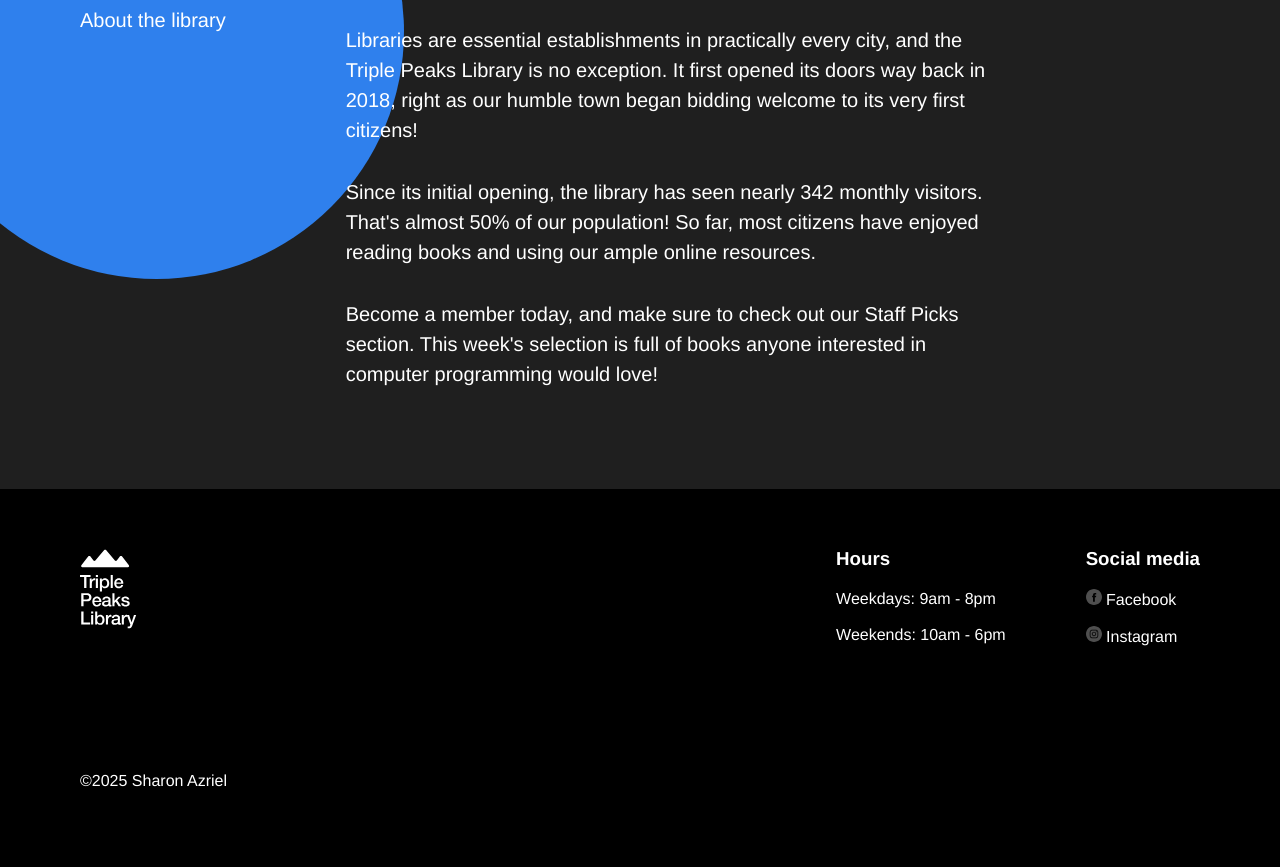
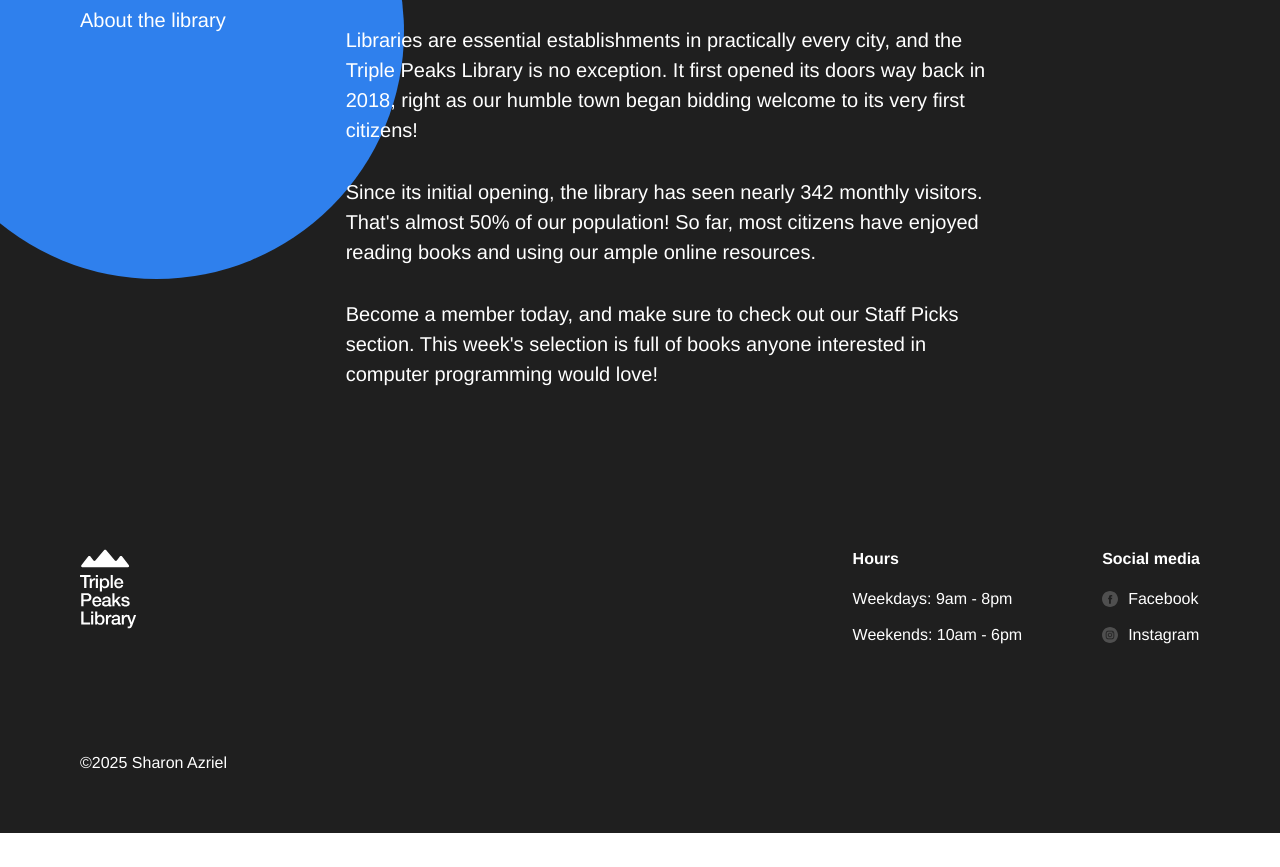
Before and after one commit to sazriel26/se_project_library-starter, a plain HTML site: page index.html in a window 1280 px wide. Shown: the part 3537-4404 px from the top of the page. After the commit the page ends 4370 px from the top, so only its background shows below. Drawn offline with Linux system fonts and the light colour scheme.

Commit message:
after review 1

```diff
--- a/styles/style.css
+++ b/styles/style.css
@@ -420,7 +420,7 @@
 
 .footer {
   box-sizing: border-box;
-  background-color: black;
+  background-color: #1f1f1f;
   color: white;
   /* margin: 60px 80px; */
   padding: 60px 80px;
@@ -431,7 +431,7 @@
   flex-direction: row;
   flex-wrap: nowrap;
   flex-basis: initial;
-  padding-bottom: 108px;
+  /* padding-bottom: 108px; */
 }
 
 .footer__column_content_hours {
@@ -466,6 +466,8 @@
 
 .footer__column-heading {
   margin: 0 0 20px;
+  font-size: 16px;
+  line-height: 20px;
 }
 
 .footer__column-link {
@@ -473,6 +475,8 @@
   font-size: 16px;
   line-height: 20px;
   text-decoration: none;
+  display: flex;
+  align-items: center;
 }
 
 .footer__column-link:hover {
@@ -482,10 +486,12 @@
 .footer__social-icon {
   width: 16px;
   height: 16px;
+  margin-right: 10px;
 }
 
 .footer__copyright {
-  position: relative;
+  margin: 108px 0 0;
+  /* position: relative;
   bottom: 0;
-  left: 0;
+  left: 0; */
 }
```
